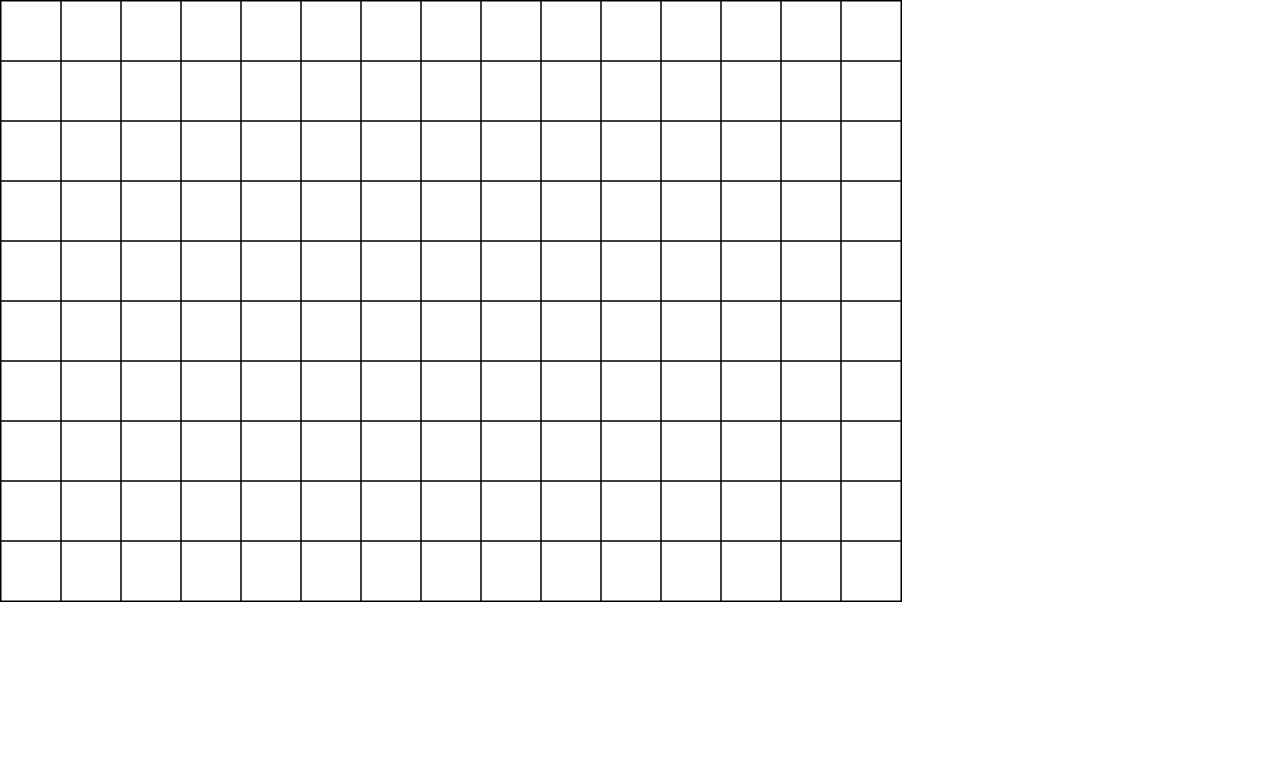
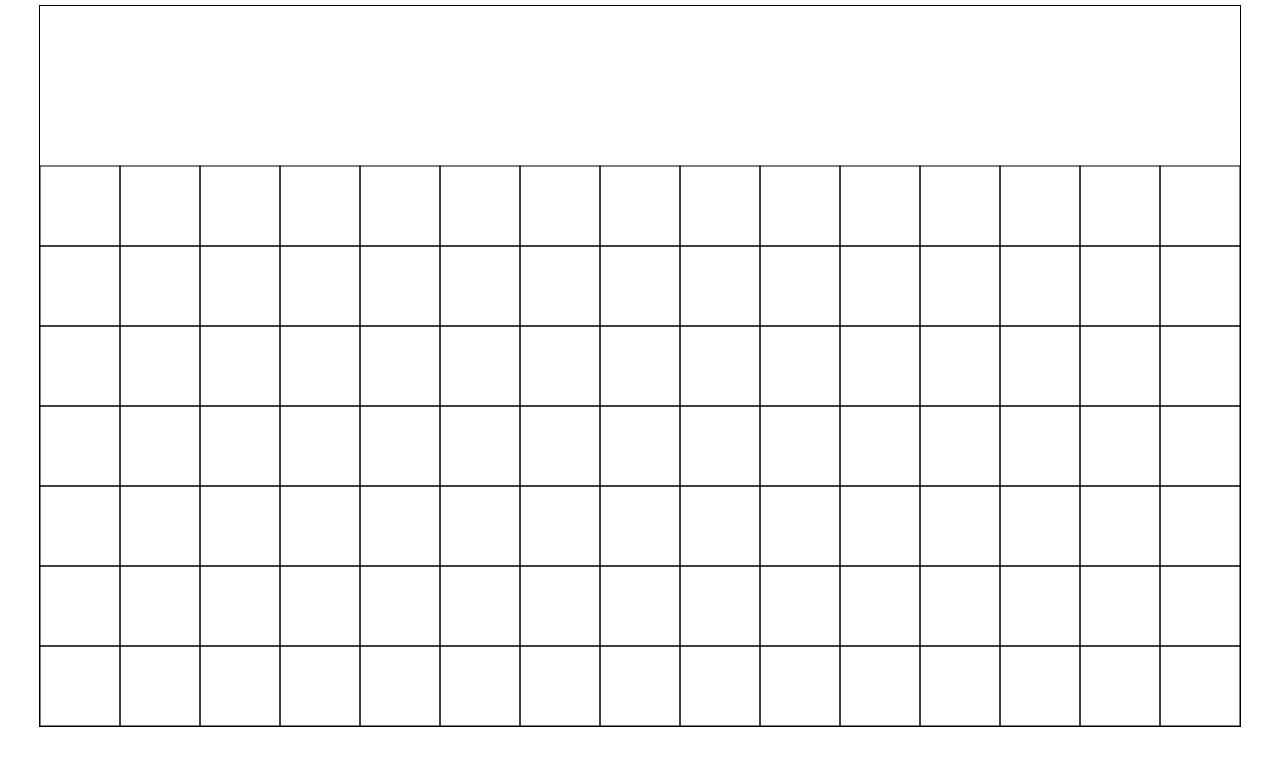
Before and after one commit to MingmarGyalzenSherpa/tower-defense, a website built with Vite: page index.html in a window 1280 px wide. Built offline with nearby package versions, Linux system fonts and the light colour scheme.

Commit message:
create level 1 structure

```diff
--- a/src/components/Cell.ts
+++ b/src/components/Cell.ts
@@ -3,7 +3,11 @@ import { CellDimensions } from "../constants/constants";
 export default class Cell {
   width: number;
   height: number;
-  constructor() {
+  x: number;
+  y: number;
+  constructor(x: number, y: number) {
+    this.x = x;
+    this.y = y;
     this.width = CellDimensions.WIDTH;
     this.height = CellDimensions.HEIGHT;
   }
--- a/src/components/GameManager.ts
+++ b/src/components/GameManager.ts
@@ -1,23 +1,17 @@
-import { CellDimensions, Grid } from "../constants/constants";
+import Level1 from "./Level1";
 
 export default class GameManager {
+  levels: number[];
   context: CanvasRenderingContext2D;
+
   constructor(context: CanvasRenderingContext2D) {
     this.context = context;
     this.context.fillStyle = "black";
+    this.levels = [1, 2, 3];
+    new Level1(this.context);
+  }
 
-    for (let i = 0; i < Grid.COLUMN; i++) {
-      for (let j = 0; j < Grid.ROW; j++) {
-        this.context.strokeRect(
-          j * CellDimensions.WIDTH,
-          i * CellDimensions.HEIGHT,
-          CellDimensions.WIDTH,
-          CellDimensions.HEIGHT
-        );
-        console.log(j);
-      }
-      console.log("i " + i);
-      console.log(Grid.COLUMN);
-    }
+  draw() {
+    //draw levels
   }
 }
--- /dev/null
+++ b/src/components/Level1.ts
@@ -0,0 +1,30 @@
+import { CanvasDimension, CellDimensions } from "../constants/constants";
+import Cell from "./Cell";
+
+export default class Level1 {
+  context: CanvasRenderingContext2D;
+  grids: Cell[];
+  constructor(context: CanvasRenderingContext2D) {
+    this.context = context;
+    this.grids = [];
+    this.createGrid();
+  }
+
+  createGrid() {
+    for (
+      let i = CellDimensions.HEIGHT * 2;
+      i < CanvasDimension.HEIGHT;
+      i += CellDimensions.HEIGHT
+    ) {
+      for (let j = 0; j < CanvasDimension.WIDTH; j += CellDimensions.WIDTH) {
+        this.context.strokeRect(
+          j,
+          i,
+          CellDimensions.WIDTH,
+          CellDimensions.HEIGHT
+        );
+        this.grids.push(new Cell(j, i));
+      }
+    }
+  }
+}
--- a/src/constants/constants.ts
+++ b/src/constants/constants.ts
@@ -1,14 +1,14 @@
 export const CanvasDimension = {
-  WIDTH: 900,
-  HEIGHT: 600,
+  WIDTH: 80 * 15,
+  HEIGHT: 80 * 9,
 };
 
 export const CellDimensions = {
-  WIDTH: 60,
-  HEIGHT: 60,
+  WIDTH: 80,
+  HEIGHT: 80,
 };
 
 export const Grid = {
-  ROW: 15,
-  COLUMN: 10,
+  ROW: 9,
+  COLUMN: 15,
 };
--- a/src/style.css
+++ b/src/style.css
@@ -4,6 +4,12 @@
   box-sizing: border-box;
 }
 
+#app {
+  display: flex;
+  justify-content: center;
+  margin: 5px 0;
+}
+
 canvas {
   border: 1px solid black;
 }
```
